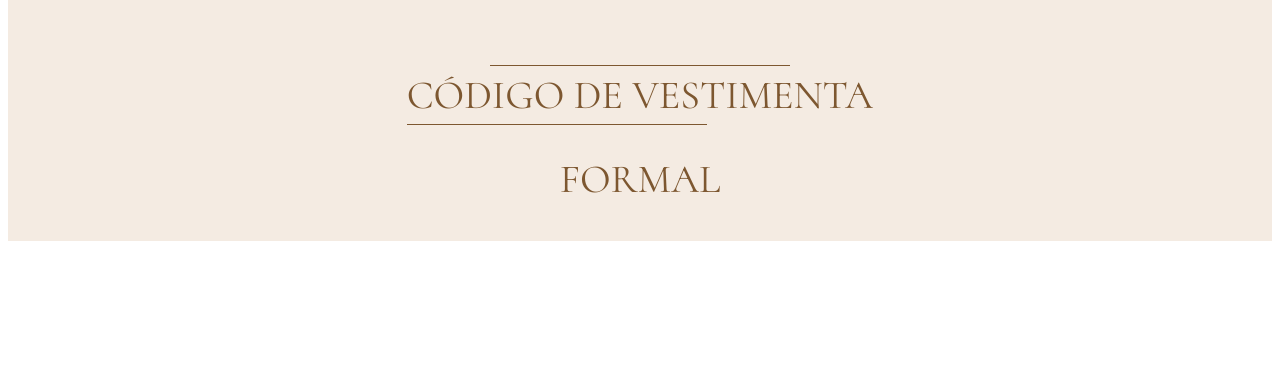
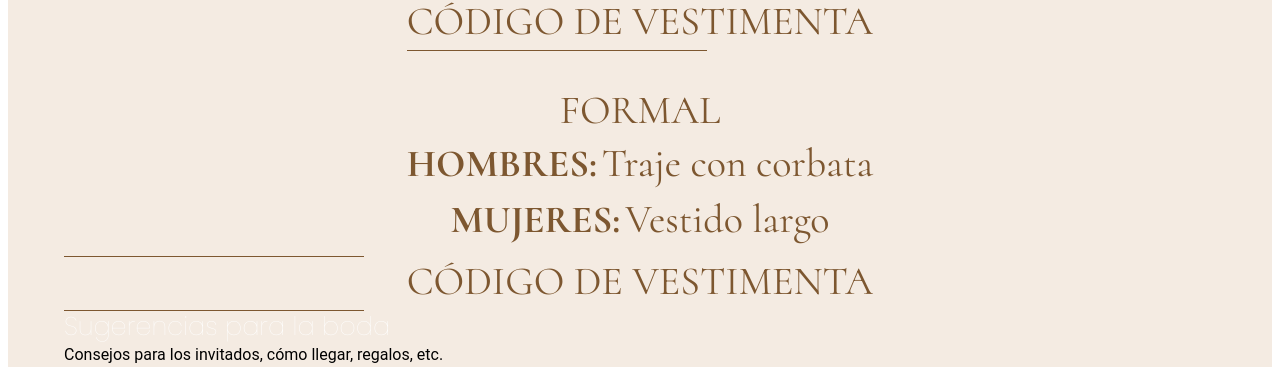
Before and after one commit to Duotech-Design/invitaciones, a React (Create React App) app: page /inicio in a window 1280 px wide. Shown: the part 4513-4885 px from the top of the page. Before the commit the page ends 4769 px from the top, so only its background shows below. Built offline with nearby package versions, Linux system fonts and the light colour scheme; a web font is replaced by a local one.

Commit message:
estilado a codigo d evestimenta

```diff
--- a/src/components/Confirmacion/Confirmacion.js
+++ b/src/components/Confirmacion/Confirmacion.js
@@ -92,11 +92,34 @@ const Confirmacion = () => {
           style={{ borderBottom: "0.3px solid #7D5730", width: "300px" , marginTop:"5px"}}
         ></div>
           <Box
-        sx={{ display: "flex", justifyContent: "center", marginTop: "30px", marginBottom:"5px" }}
+        sx={{ display: "flex", justifyContent: "center", marginTop: "30px", marginBottom:"5px" , flexDirection:"column"}}
       >
-        <Typography variant="h2"  sx={{ textAlign: "center" }}>
+        <Typography variant="h2"  sx={{ textAlign: "center", marginTop:"5px" }}>
           FORMAL
         </Typography>
+        <div
+          style={{  width: "100%" , marginTop:"5px", display:"flex", alignItems:"flex-end", justifyContent:"center"}}
+        >
+<Typography variant="h8"  sx={{ textAlign: "center" }}>
+          HOMBRES:
+        </Typography>
+
+<Typography variant="h2"  sx={{ textAlign: "center", marginLeft:"5px" }}>
+          Traje con corbata
+        </Typography>
+        </div>
+        <div
+          style={{  width: "100%" , marginTop:"5px", display:"flex", alignItems:"flex-end", justifyContent:"center"}}
+          >
+<Typography variant="h8"  sx={{ textAlign: "center", marginTop:"5px" }}>
+          MUJERES:
+        </Typography>
+
+<Typography variant="h2"  sx={{ textAlign: "center" , marginLeft:"5px"}}>
+          Vestido largo
+        </Typography>
+        </div>
+
 
 
       </Box>
--- a/src/components/Sugerencias/Sugerencias.js
+++ b/src/components/Sugerencias/Sugerencias.js
@@ -1,15 +1,28 @@
 //import React from 'react';
-import { Container, Typography } from '@mui/material';
+import { Box, Container, Typography,  } from '@mui/material';
 
 const Sugerencias = () => {
   return (
     <Container>
+      <Box>
+         <div
+          style={{ borderBottom: "0.3px solid #7D5730", width: "300px" }}
+        ></div>
+
+      </Box>
+      <Typography variant="h2"  sx={{ textAlign: "center" }}>
+          CÓDIGO DE VESTIMENTA
+        </Typography>
+        <div
+          style={{ borderBottom: "0.3px solid #7D5730", width: "300px" , marginTop:"5px"}}
+        ></div>
       <Typography variant="h4" component="h1">
         Sugerencias para la boda
       </Typography>
       <Typography variant="body1">
         Consejos para los invitados, cómo llegar, regalos, etc.
       </Typography>
+
     </Container>
   );
 }
--- a/src/pages/inicio.js
+++ b/src/pages/inicio.js
@@ -5,6 +5,7 @@ import Ceremonia from "../components/Itinerario/Ceremonia.js.js";
 import Recepcion from "../components/Itinerario/Recepcion";
 import Itinerario from "../components/Itinerario/Itinerario";
 import Confirmacion from "../components/Confirmacion/Confirmacion";
+import Sugerencias from "../components/Sugerencias/Sugerencias";
 
 const styles = {
   root: {
@@ -23,6 +24,7 @@ const InicioPages = () => {
 
         <Itinerario/>
         <Confirmacion/>
+        <Sugerencias/>
       </Box>
     </>
   );
```
